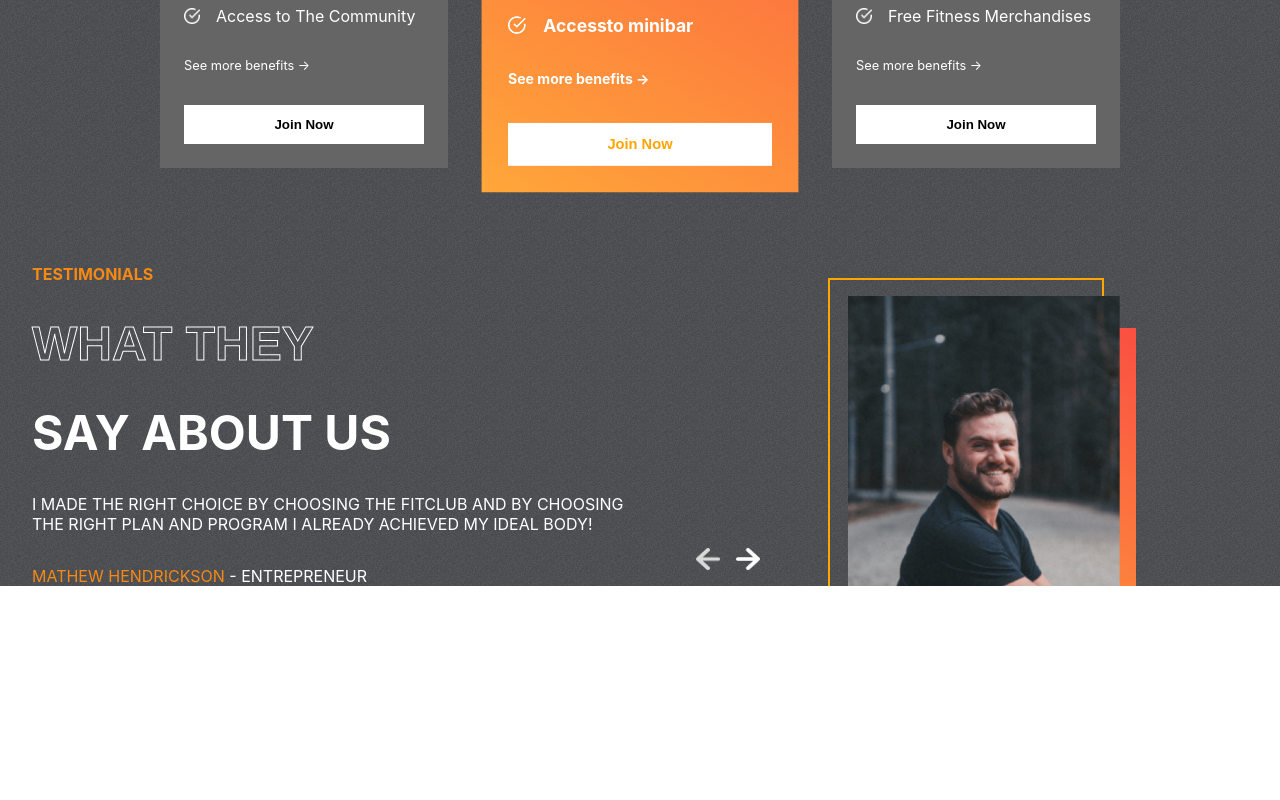
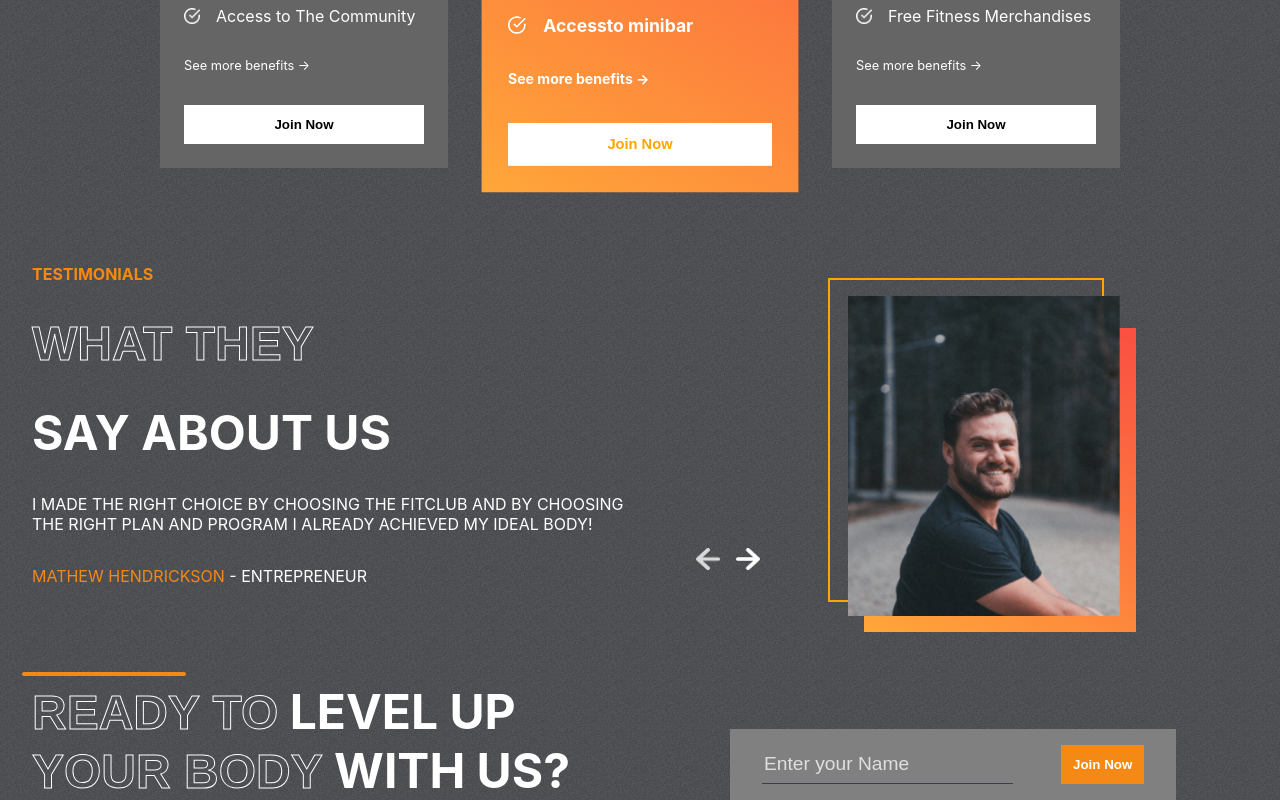
Before and after one commit to aitorqc/fitclub, a React (Create React App) app: page / in a window 1280 px wide. Shown: the part 2279-3079 px from the top of the page. Before the commit the page ends 2865 px from the top, so only its background shows below. Built offline with nearby package versions, Linux system fonts and the light colour scheme; the HTML template or start-up script is replaced by a standard one.

Commit message:
join us with emailjs

```diff
--- a/package.json
+++ b/package.json
@@ -3,6 +3,7 @@
   "version": "0.1.0",
   "private": true,
   "dependencies": {
+    "@emailjs/browser": "^3.10.0",
     "@testing-library/jest-dom": "^5.16.5",
     "@testing-library/react": "^13.4.0",
     "@testing-library/user-event": "^13.5.0",
--- a/public/index.html
+++ b/public/index.html
@@ -10,7 +10,7 @@
 
   <link href="https://fonts.googleapis.com/css2?family=Inter:wght@400;500;700&display=swap" rel="stylesheet" />
 
-  <title>React App</title>
+  <title>The FitClub</title>
 </head>
 
 <body>
--- a/src/App.css
+++ b/src/App.css
@@ -1,5 +1,5 @@
 :root{
-  --ligthgray: #d9d9d9;
+  --ligthgray: #dfdfdf;
   --gray: #9c9c9c;
   --orange: #f48915;
   --darkGrey: #464d53;
--- a/src/App.jsx
+++ b/src/App.jsx
@@ -2,6 +2,7 @@ import Hero from './components/Hero/Hero';
 import Programs from './components/Programs/Programs';
 import Reasons from './components/Reasons/Reasons';
 import Plans from './components/Plans/Plans';
+import Join from './components/Join/Join';
 
 import './App.css';
 import Testimonials from './components/Testimonials/Testimonials';
@@ -14,6 +15,7 @@ function App() {
       <Reasons />
       <Plans />
       <Testimonials />
+      <Join />
     </div>
   );
 }
--- /dev/null
+++ b/src/components/Join/Join.css
@@ -0,0 +1,52 @@
+.join{
+    display: flex;
+    padding: 0 2rem;
+    gap: 10rem;
+}
+
+.left-j{
+    color: white;
+    font-size: 3rem;
+    font-weight: bold;
+    text-transform: uppercase;
+    position: relative;
+}
+
+.left-j>hr{
+    position: absolute;
+    width: 10rem;
+    border: 2px solid var(--orange);
+    border-radius: 4px;
+    margin: -10px;
+}
+
+.right-j{
+    display: flex;
+    justify-content: center;
+    align-items: flex-end;
+}
+
+.email-container{
+    display: flex;
+    gap: 3rem;
+    background-color: gray;
+    padding: 1rem 2rem;
+}
+
+.email-container>input{
+    background-color: transparent;
+    border: none;
+    outline: none;
+    color: black;
+    font-size: 1.2rem;
+    border-bottom: 1px solid var(--appColor);
+}
+
+::placeholder{
+    color: var(--ligthgray);
+}
+
+.btn.btn-j{
+    background-color: var(--orange);
+    color: white;
+}
--- /dev/null
+++ b/src/components/Join/Join.jsx
@@ -0,0 +1,42 @@
+import React, { useRef } from 'react'
+
+import emailjs from '@emailjs/browser';
+
+import './Join.css';
+
+export default function Join() {
+    const form = useRef();
+
+    const sendEmail = (e) => {
+        e.preventDefault();
+
+        emailjs.sendForm('service_t86jojk', 'template_zvoa6zc', form.current, 'iIfzOEAUN34j8E6As')
+            .then((result) => {
+                console.log(result.text);
+            }, (error) => {
+                console.log(error.text);
+            });
+    }
+
+    return (
+        <div className='join'>
+            <div className='left-j'>
+                <hr />
+                <div>
+                    <span className='stroke-text'>READY TO</span>
+                    <span> LEVEL UP</span>
+                </div>
+                <div>
+                    <span className='stroke-text'>YOUR BODY</span>
+                    <span> WITH US?</span>
+                </div>
+            </div>
+            <div className='right-j'>
+                <form ref={form} className='email-container' onSubmit={sendEmail}>
+                    <input type="email" name='user_email' placeholder='Enter your Name' />
+                    <button className='btn btn-j'>Join Now</button>
+                </form>
+            </div>
+        </div>
+    )
+}
--- a/src/components/Plans/Plans.jsx
+++ b/src/components/Plans/Plans.jsx
@@ -18,14 +18,14 @@ export default function Plans() {
             <div className="plans">
                 {
                     plansData.map((plan, i) => (
-                        <div className='plan'>
+                        <div key={'plan_'+i} className='plan'>
                             {plan.icon}
                             <span>{plan.name}</span>
                             <span>$ {plan.price}</span>
 
                             <div className='features'>
                                 {plan.features.map((feature, i) => (
-                                    <div className='feature'>
+                                    <div key={'feature'+i} className='feature'>
                                         <img src={whiteTick} alt="white tick" />
                                         <span key={i}>{feature}</span>
                                     </div>
--- a/src/components/Programs/Programs.jsx
+++ b/src/components/Programs/Programs.jsx
@@ -17,8 +17,8 @@ export default function Programs() {
 
       <div className="program-categories">
         {
-          programsData.map((program) => (
-            <div className="category">
+          programsData.map((program, i) => (
+            <div key={'program'+i} className="category">
               {program.image}
               <span>{program.heading}</span>
               <span>{program.details}</span>
```
Also changed, not shown: 1 other file (tests, documents, lock files or other folders).
